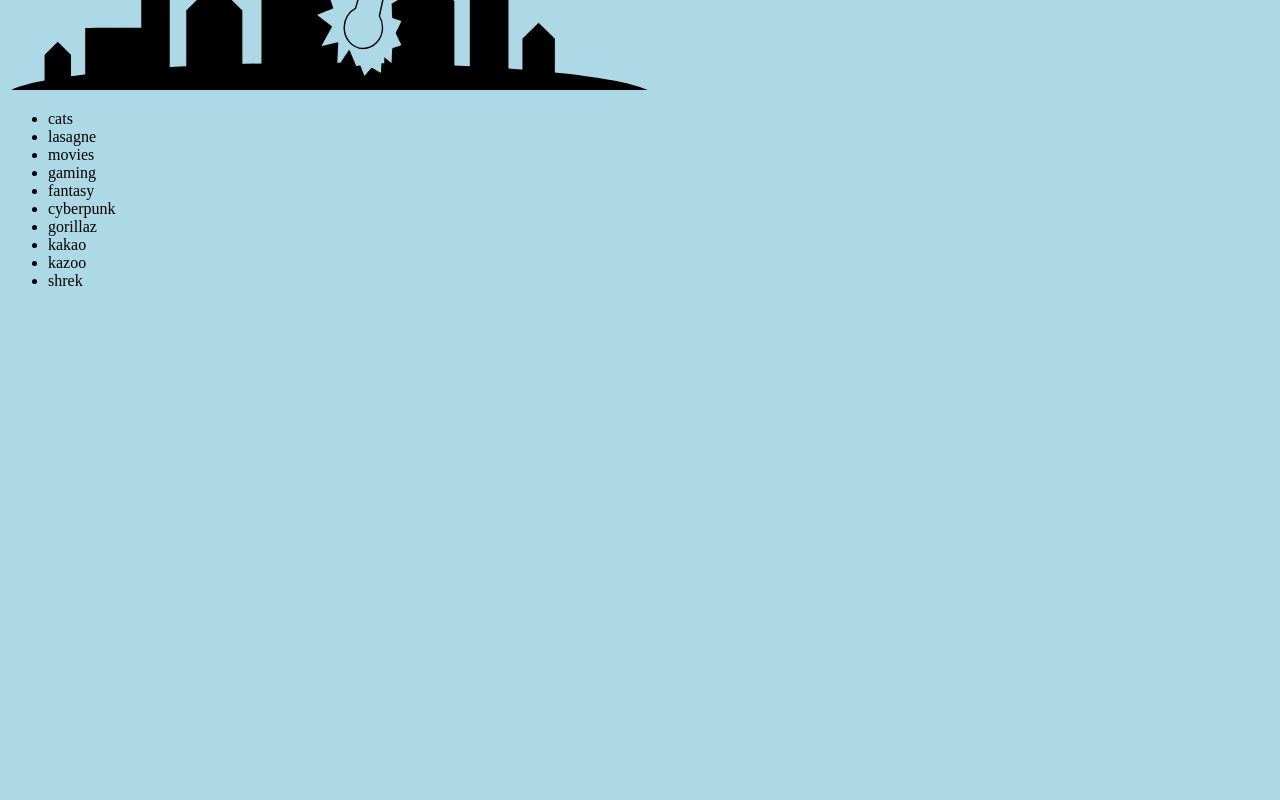
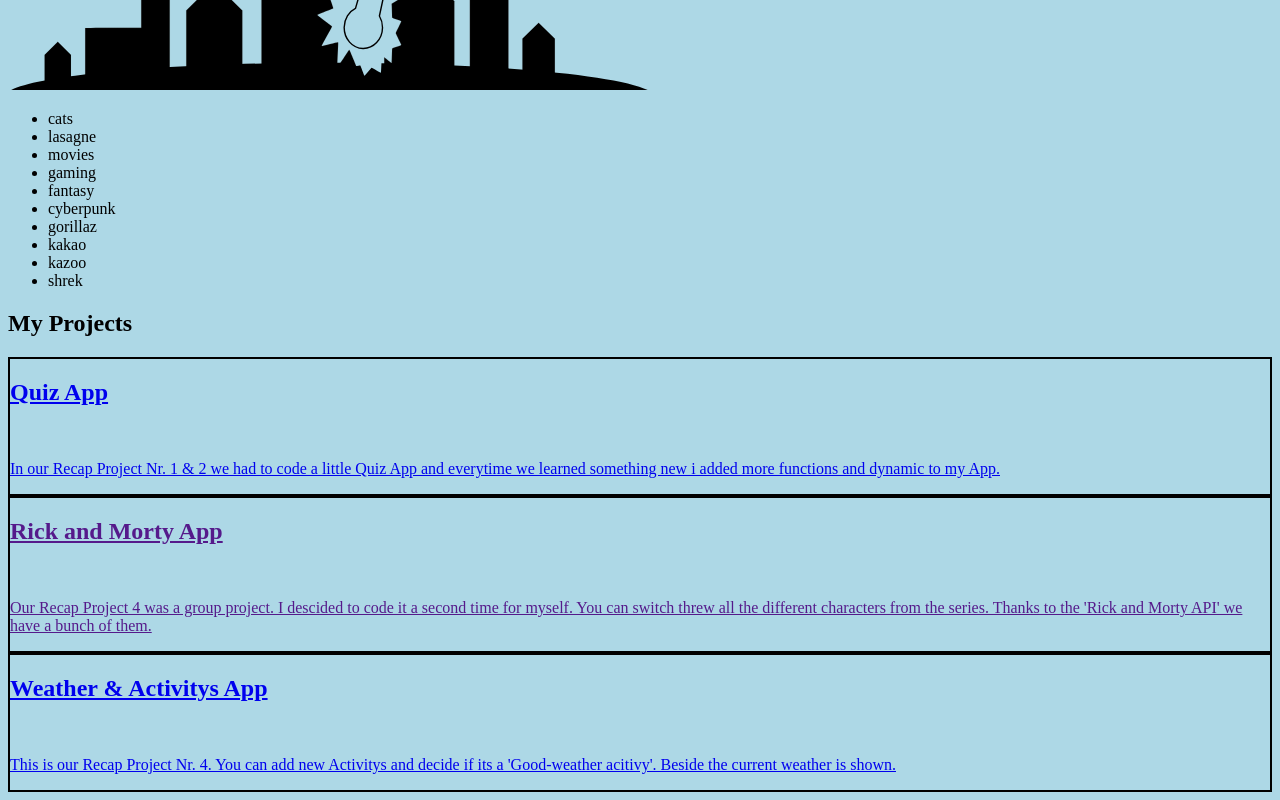
Before and after one commit to marcterre/personal_website, a React (Create React App) app: page / in a window 1280 px wide. Shown: the part 852-1652 px from the top of the page. Before the commit the page ends 1158 px from the top, so only its background shows below. Built offline with nearby package versions, Linux system fonts and the light colour scheme.

Commit message:
finish: Projects start: contact

```diff
--- a/src/App.js
+++ b/src/App.js
@@ -1,6 +1,9 @@
 import GlobalStyle from "./styles";
 import Header from "./components/Header/index";
 import About from "./components/About/index";
+import Projects from "./components/Projects";
+import Contact from "./components/Contact";
+
 import ImageAlienInvasion from "./assets/AlienInvasion.svg";
 // import Navgation from "./components/Navigation";
 
@@ -9,13 +12,10 @@ function App() {
     <>
       <GlobalStyle />
       <main>
-        <>
-          <Header
-            title="This is my universe"
-            heading="Welcome to my universe"
-          />
-          <About aboutImageSrc={ImageAlienInvasion} aboutAlt="Alien Invasion" />
-        </>
+        <Header title="This is my universe" heading="Welcome to my universe" />
+        <About aboutImageSrc={ImageAlienInvasion} aboutAlt="Alien Invasion" />
+        <Projects />
+        <Contact />
       </main>
     </>
   );
--- a/src/components/Contact/index.js
+++ b/src/components/Contact/index.js
@@ -0,0 +1,3 @@
+export default function Contact() {
+  return;
+}
--- a/src/components/Projects/index.js
+++ b/src/components/Projects/index.js
@@ -0,0 +1,65 @@
+import styled from "styled-components";
+
+const quizAppURL = "https://github.com/marcterre/quiz_app";
+const weatherActivitysAppURL =
+  "https://github.com/marcterre/weather-activites-app";
+
+export default function Projects() {
+  return (
+    <section>
+      <h2>My Projects</h2>
+      <ProjectPreview
+        projectLink={quizAppURL}
+        projectName="Quiz App"
+        projectDescription="In our Recap Project Nr. 1 & 2 we had to code
+       a little Quiz App and everytime we learned something new
+       i added more functions and dynamic to my App."
+        projectImage={""}
+        alt="Quiz App Preview"
+      />
+      {/* Have to add a Link below */}
+      <ProjectPreview
+        projectLink={""}
+        projectName="Rick and Morty App"
+        projectDescription="Our Recap Project 4 was a group project.
+      I descided to code it a second time for myself. You can switch threw
+      all the different characters from the series. Thanks to the 'Rick
+      and Morty API' we have a bunch of them."
+        projectImage={""}
+      />
+      <ProjectPreview
+        projectLink={weatherActivitysAppURL}
+        projectName="Weather & Activitys App"
+        projectDescription="This is our Recap Project Nr. 4. You can
+      add new Activitys and decide if its a 'Good-weather acitivy'.
+      Beside the current weather is shown."
+        projectImage={""}
+        alt="Weather and Activitys App Preview"
+      />
+    </section>
+  );
+}
+
+function ProjectPreview({
+  projectImage,
+  projectAlt,
+  projectDescription,
+  projectName,
+  projectLink,
+}) {
+  return (
+    <section>
+      <a href={projectLink}>
+        <ProjectPreviewContainer>
+          <h2>{projectName}</h2>
+          <img src={projectImage} alt={projectAlt} />
+          <p>{projectDescription}</p>
+        </ProjectPreviewContainer>
+      </a>
+    </section>
+  );
+}
+
+const ProjectPreviewContainer = styled.div`
+  border: 2px solid black;
+`;
```
